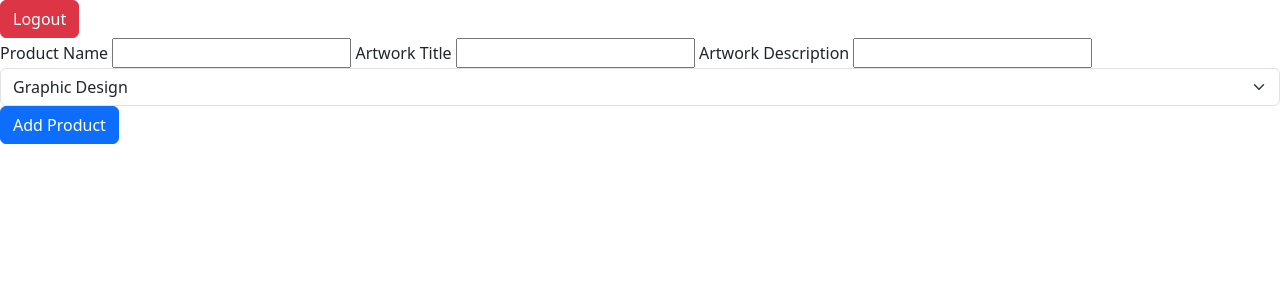
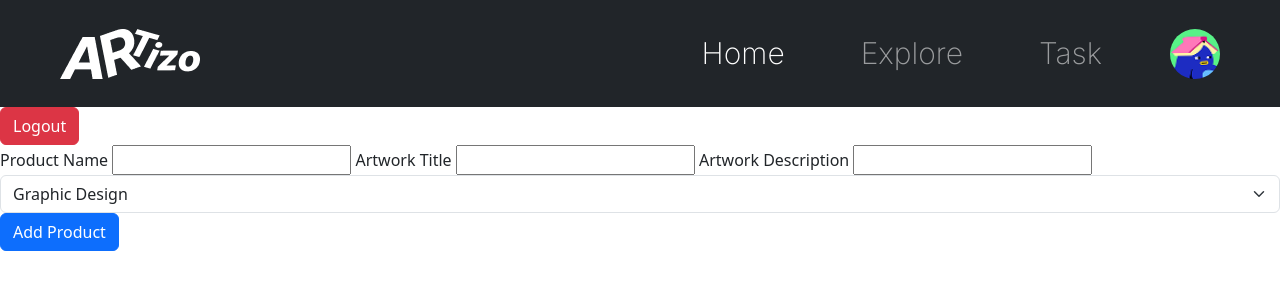
Before and after one commit to JiaJun0207/Software-Evolution-and-Enhancement-of-the-Artizo-Open-Source-Artwork-Sharing-and-Task-Platform, a PHP site: page / in a window 1280 px wide. Shown: the top 300 px of the page. Run offline with PHP 8.4, Linux system fonts and the light colour scheme; the visitor is signed in with stand-in values (Sample User, id 1); data comes from the database, SQL or seed files in the repository.

Commit message:
Updated navbar

```diff
--- a/index.php
+++ b/index.php
@@ -7,6 +7,8 @@ if (!isset($_SESSION['UID'])) {
   header("Location: login.php"); // Redirect to login if not logged in
   exit();
 }
+
+include("navbar.php"); // Include the navigation bar
 ?>
 
 <html lang="en">
--- a/login.php
+++ b/login.php
@@ -14,7 +14,6 @@ session_start(); // to start a session
 </head>
 
 <body>
-    <?php include "navbar.php" ?>
     <?php
     if (isset($_SESSION["feedback"])) {
         echo $_SESSION["feedback"]; //to show the please fill in the form
--- a/navbar.php
+++ b/navbar.php
@@ -1,39 +1,44 @@
-<nav class="navbar navbar-expand-lg bg-body-tertiary">
-  <div class="container-fluid">
-    <a class="navbar-brand" href="#">Navbar</a>
-    <button class="navbar-toggler" type="button" data-bs-toggle="collapse" data-bs-target="#navbarSupportedContent"
-      aria-controls="navbarSupportedContent" aria-expanded="false" aria-label="Toggle navigation">
+<link href="https://fonts.googleapis.com/css2?family=Inter:wght@200&display=swap" rel="stylesheet">
+<nav class="navbar navbar-expand-lg navbar-dark bg-dark" style="background-color: #000;">
+  <div class="container-fluid" style="padding: 15px 60px 15px 60px;">
+    <a class="navbar-brand" href="#">
+      <img src="assets/logo/navbar_logo.png" alt="Logo">
+  </a>
+    <button class="navbar-toggler" type="button" data-bs-toggle="collapse" data-bs-target="#navbarText" aria-controls="navbarText" aria-expanded="false" aria-label="Toggle navigation">
       <span class="navbar-toggler-icon"></span>
     </button>
-    <div class="collapse navbar-collapse" id="navbarSupportedContent">
-      <ul class="navbar-nav me-auto mb-2 mb-lg-0">
+    <div class="collapse navbar-collapse" id="navbarText">
+      <ul class="navbar-nav ms-auto mb-2 mb-lg-0 align-items-center" style="font-family: 'Inter', sans-serif; font-weight: 200; font-size: 30px; gap: 60px;">
         <li class="nav-item">
-          <a class="nav-link active" aria-current="page" href="#">Home</a>
+          <a class="nav-link active" aria-current="page" href="index.php">Home</a>
         </li>
         <li class="nav-item">
-          <a class="nav-link" href="#">Link</a>
-        </li>
-        <li class="nav-item dropdown">
-          <a class="nav-link dropdown-toggle" href="#" role="button" data-bs-toggle="dropdown" aria-expanded="false">
-            Dropdown
-          </a>
-          <ul class="dropdown-menu">
-            <li><a class="dropdown-item" href="#">Action</a></li>
-            <li><a class="dropdown-item" href="#">Another action</a></li>
-            <li>
-              <hr class="dropdown-divider">
-            </li>
-            <li><a class="dropdown-item" href="#">Something else here</a></li>
-          </ul>
+          <a class="nav-link" href="#">Explore</a>
         </li>
         <li class="nav-item">
-          <a class="nav-link disabled" aria-disabled="true">Disabled</a>
+          <a class="nav-link" href="#">Task</a>
+        </li>
+        <li class="nav-item">
+          <?php
+          // Show user profile image from database if logged in
+          $profile_img = "assets/default_user_profile/user_profile.png";
+          if (isset($_SESSION['UID'])) {
+              include_once("config.php");
+              $uid = $_SESSION['UID'];
+              $sql = "SELECT profile_image FROM user WHERE user_id = ?";
+              $stmt = $conn->prepare($sql);
+              $stmt->bind_param("i", $uid);
+              $stmt->execute();
+              $result = $stmt->get_result();
+              if ($row = $result->fetch_assoc()) {
+                  if (!empty($row['profile_image'])) {
+                      $profile_img = $row['profile_image'];
+                  }
+              }
+          }
+          ?>
+          <img src="<?php echo $profile_img; ?>" alt="Profile" style="width: 50px; height: 50px; border-radius: 50%; object-fit: cover;" />
         </li>
       </ul>
-      <form class="d-flex" role="search">
-        <input class="form-control me-2" type="search" placeholder="Search" aria-label="Search" />
-        <button class="btn btn-outline-success" type="submit">Search</button>
-      </form>
-    </div>
   </div>
 </nav>
--- a/signup.php
+++ b/signup.php
@@ -15,7 +15,6 @@ session_start(); // to start a session
 
 <body>
 
-    <?php include "navbar.php"; ?>
     <?php if (isset($_SESSION["feedback"])) {
         echo $_SESSION["feedback"]; //to show the please fill i the form
     } ?>
```
Also changed, not shown: assets/default_user_profile/user_profile.png (added), assets/logo/navbar_logo.png (added).
